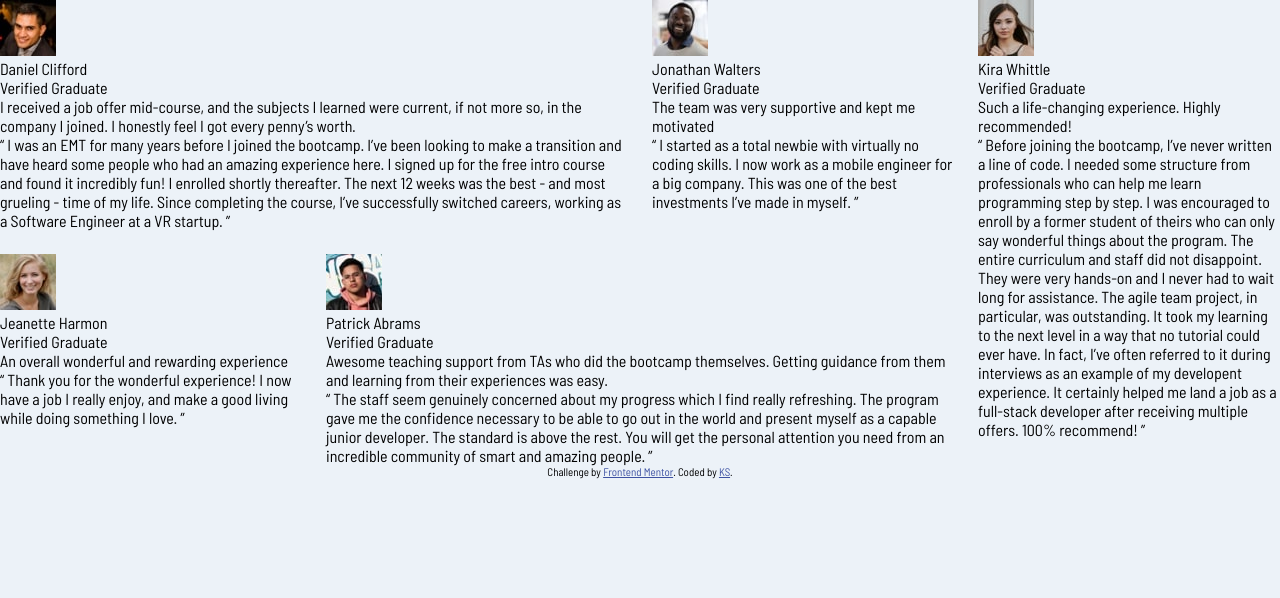
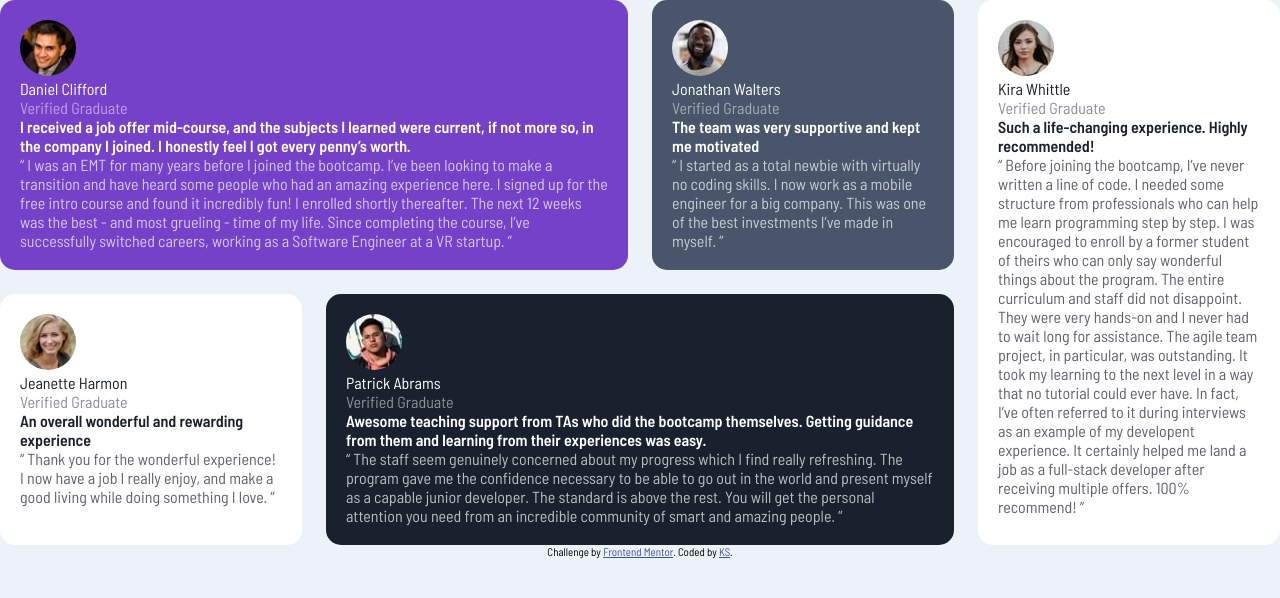
Before and after one commit to ks9927/Testimonials-Page, a plain HTML site: page docs/index.html in a window 1280 px wide. Drawn offline with Linux system fonts and the light colour scheme.

Commit message:
added: colors, border radius, font things

```diff
--- a/docs/styles.css
+++ b/docs/styles.css
@@ -38,26 +38,55 @@ body {
   gap: 1.5rem;
 }
 
-
+.grid-container > * {
+  padding: 20px;
+  border-radius: 15px;
+}
 
 .daniel-div {
   grid-area: daniel;
+  background-color: var(--mod-violet);
+  color: var(--white);
 }
 
 .johnathan-div {
   grid-area: john;
+  background-color: var(--v-d-gray-blue);
+  color: var(--white);
 }
 
 .kira-div {
   grid-area: kira;
+  background-color: var(--white);
+  color: var(--v-d-black-blue);
 }
 
 .jeanette-div {
   grid-area: jean;
+  background-color: var(--white);
+  color: var(--v-d-black-blue);
 }
 
 .patrick-div {
   grid-area: pat;
+  background-color: var(--v-d-black-blue);
+  color: var(--white);
+}
+
+.author-photo {
+  border-radius: 50px;
+}
+
+.title {
+  font-weight: var(--large-weight);
+}
+
+.verified {
+  opacity: 50%;
+}
+
+.description {
+  opacity: 70%;
 }
 
 
```
